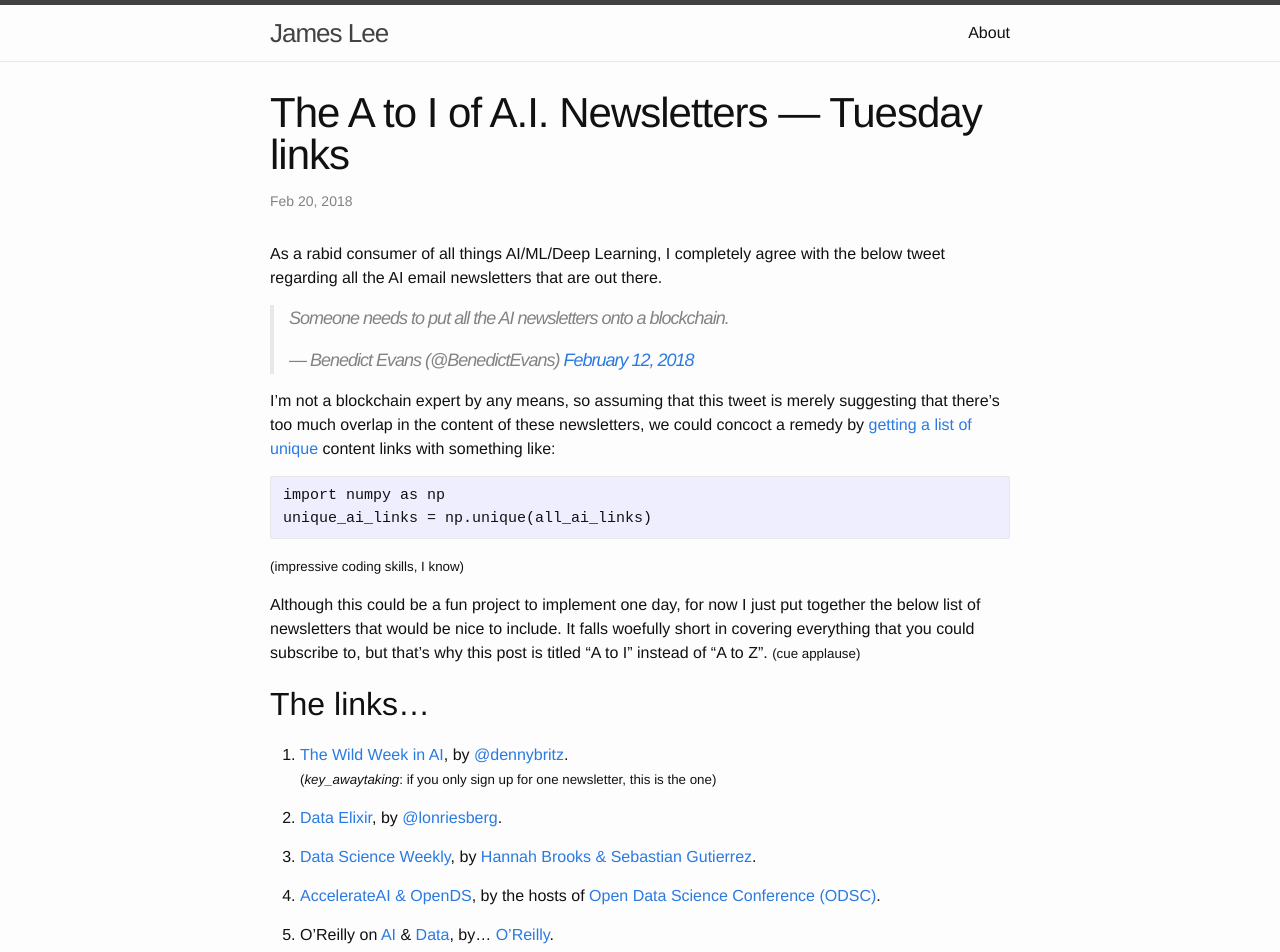
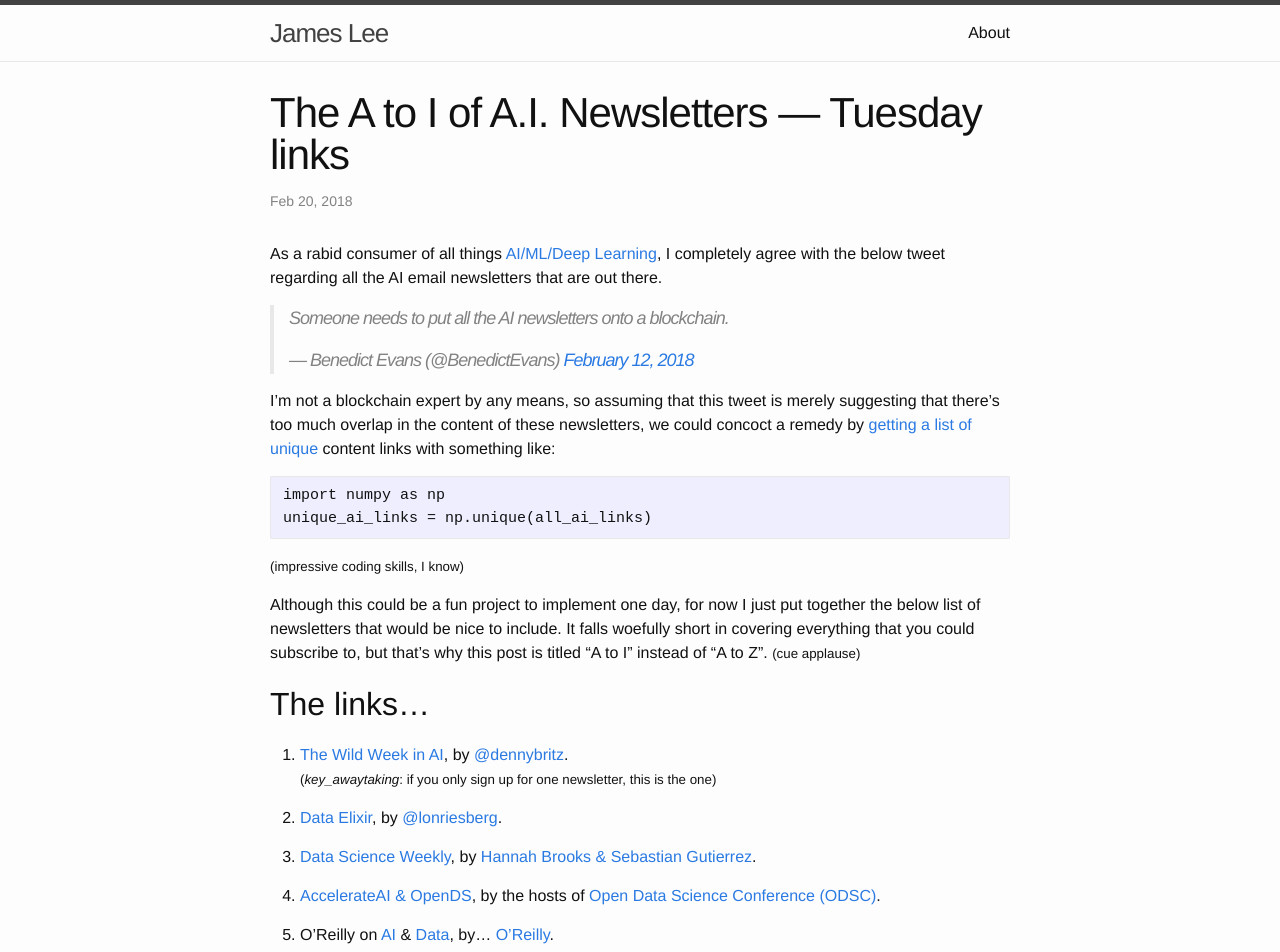
Before and after one commit to kcbighuge/kcbighuge.github.io, a Jekyll site: the page built from _posts/2018-02-20-tuesday-links.markdown, in a window 1280 px wide. Shown: the top 952 px of the page. Built offline with Jekyll 4.4.1, drawn with Linux system fonts in a browser that asks for light colours; nearby versions of some CDN libraries; comment, search, counter and statistics services are not loaded; part of the change alters nothing that is shown.

```diff
--- a/_posts/2018-02-20-tuesday-links.markdown
+++ b/_posts/2018-02-20-tuesday-links.markdown
@@ -5,7 +5,7 @@ date:   2018-02-20
 categories: links
 ---
 
-As a rabid consumer of all things AI/ML/Deep Learning, I completely agree with the below tweet regarding all the AI email newsletters that are out there.
+As a rabid consumer of all things [AI/ML/Deep Learning](https://www.scaler.com/topics/what-is-deep-learning/), I completely agree with the below tweet regarding all the AI email newsletters that are out there.
 
 <blockquote class="twitter-tweet" data-lang="en"><p lang="en" dir="ltr">Someone needs to put all the AI newsletters onto a blockchain.</p>&mdash; Benedict Evans (@BenedictEvans) <a href="https://twitter.com/BenedictEvans/status/963134473167560704?ref_src=twsrc%5Etfw">February 12, 2018</a></blockquote>
 <script async src="https://platform.twitter.com/widgets.js" charset="utf-8"></script>
```
